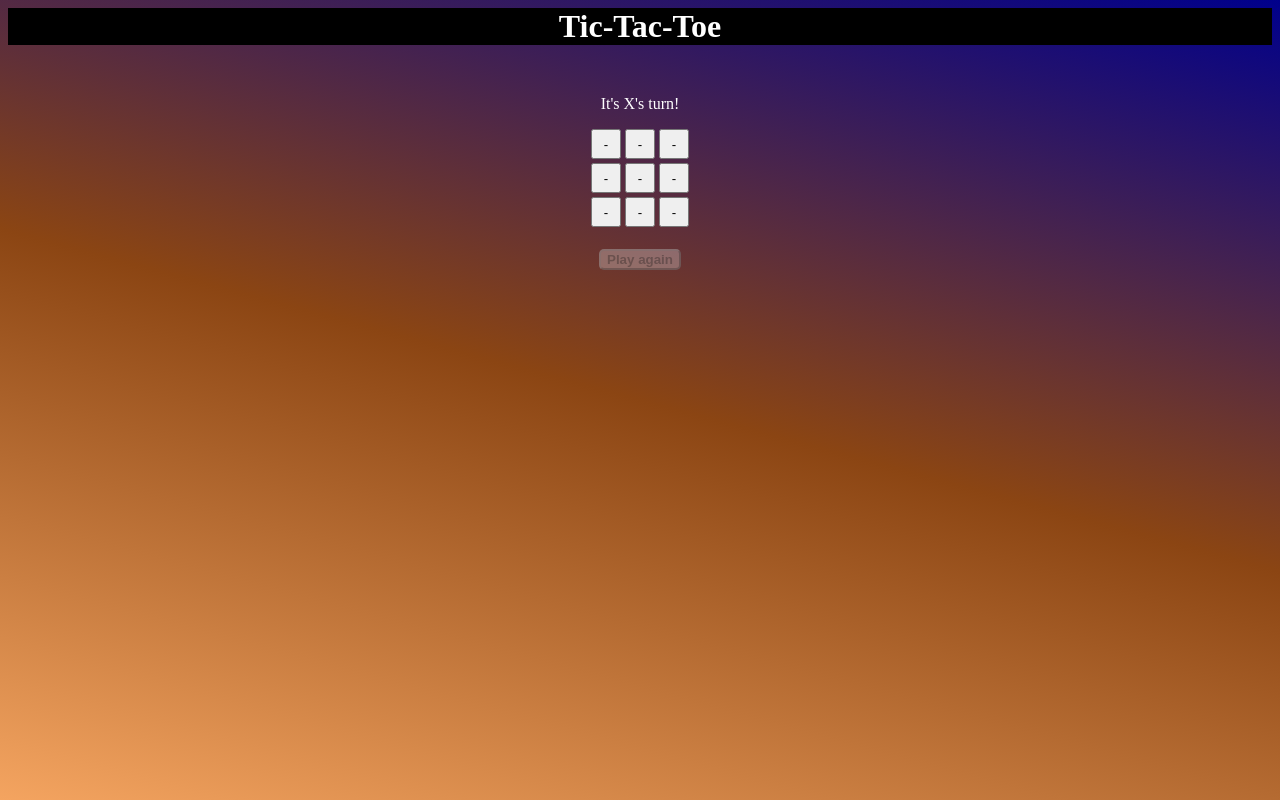
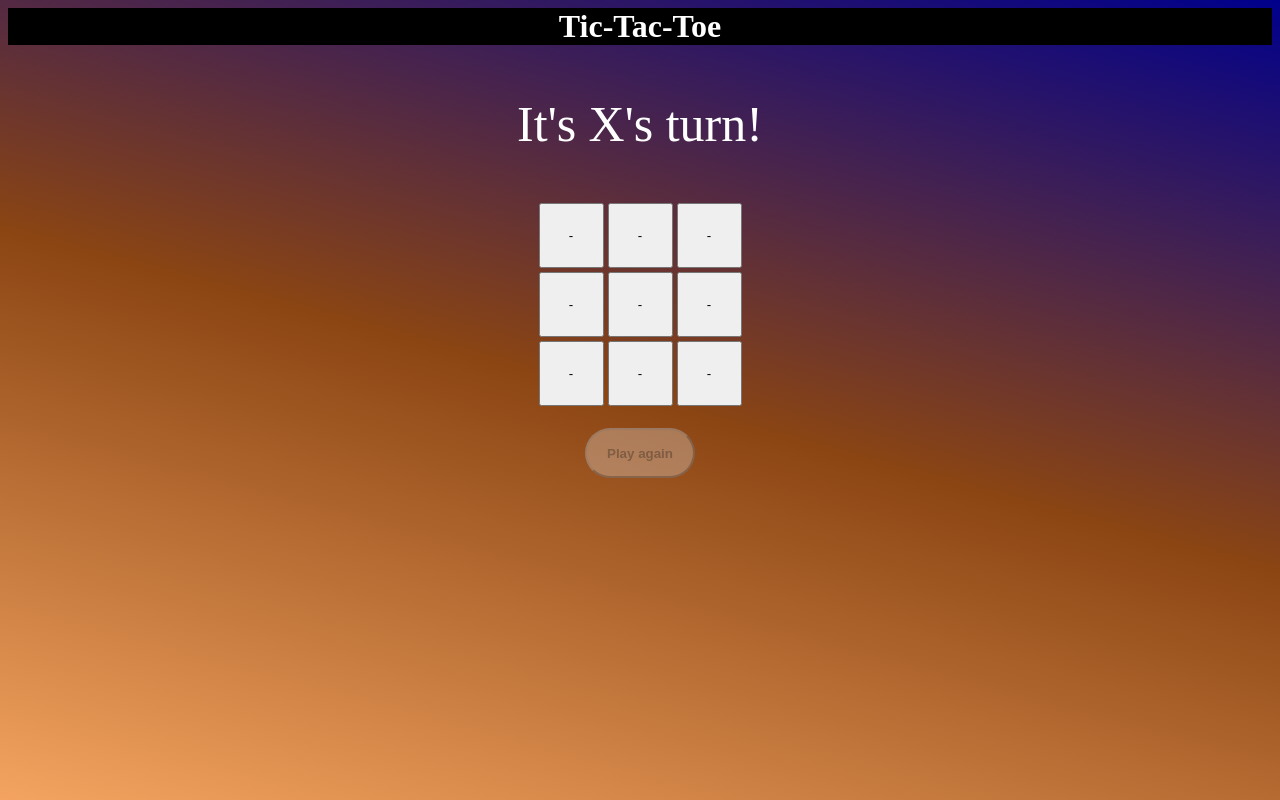
Before and after one commit to ravan63/tic_tac_toe, a plain HTML site: page index1.html in a window 1280 px wide. Drawn offline with Linux system fonts and the light colour scheme.

Commit message:
Update tictactoe.css

```diff
--- a/tictactoe.css
+++ b/tictactoe.css
@@ -5,6 +5,7 @@ body {
 
 p{
 	color:white;
+	font-size:50px;
 }
 
 h1 {
@@ -14,11 +15,13 @@ h1 {
 }
 
 .playButton {
-	width: 30px;
-	height: 30px;
- margin-bottom: 4px;
+	width: 65px;
+	height: 65px;
+ 	margin-bottom: 4px;
 }
 
 #resetButton {
- border-radius: 5px;
+	width: 110px;
+	height: 50px;
+ 	border-radius: 30px;
 }
```
